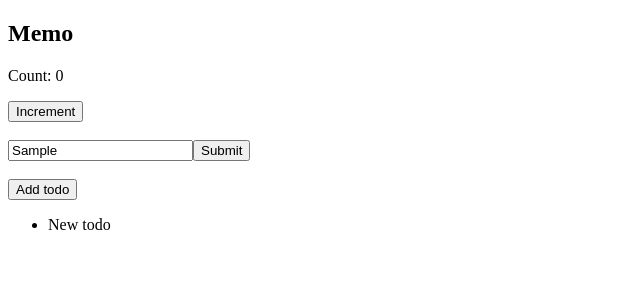
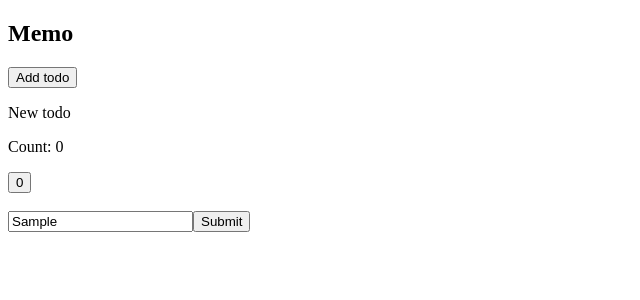
Before and after one commit to acciojob/react-memo-anitha-anii, a React app: page / in a window 1280 px wide. Both pictures are taken after typing "Sample" into the empty fields and a click on the button "Add todo". Shown: the top 300 px of the page, without its empty margins (0-640 px from the left). Built offline with nearby package versions, Linux system fonts and the light colour scheme.

Commit message:
'changes'

```diff
--- a/src/components/TodoList.js
+++ b/src/components/TodoList.js
@@ -4,7 +4,7 @@ function MemoApp() {
   const [count, setCount] = useState(0);
   const [memoText, setMemoText] = useState("");
   const [memoItems, setMemoItems] = useState([]);
-
+  const [memoItems2, setMemoItems2] = useState([]);
   function handleAddTodo() {
     setMemoItems([...memoItems, "New todo"]);
   }
@@ -19,16 +19,20 @@ function MemoApp() {
 
   function handleSubmit() {
     if (memoText!=='') {
-      setMemoItems([...memoItems, memoText]);
+      setMemoItems2([...memoItems2, memoText]);
       setMemoText("");
     }
   }
 
   return (
-    <div>
+    <div id="main">
       <h2>Memo</h2>
+      <button id="add-todo-btn" onClick={handleAddTodo}>Add todo</button>
+      {memoItems.map((todo, index) => (
+         <p key={index}>{todo}</p>
+      ))}
       <p>Count: {count}</p>
-      <button id="incr-cnt" onClick={handleIncrement}>Increment</button>
+      <button id="incr-cnt" onClick={handleIncrement}>0</button>
       <br />
       <br />
       <input
@@ -36,15 +40,15 @@ function MemoApp() {
         value={memoText}
         onChange={handleInputChange}
 
-        id="memo-input"
+        id="skill-input"
       />
       <button id="memo-submit" onClick={handleSubmit}>Submit</button>
       <br />
       <br />
-      <button id="add-todo-btn" onClick={handleAddTodo}>Add todo</button>
+
       <ul>
-        {memoItems.map((item, index) => (
-          <li key={index}>{item}</li>
+        {memoItems2.map((item, index) => (
+          <li key={index} id={"todo"-item.lenth +1}>{item}</li>
         ))}
       </ul>
     </div>
```
